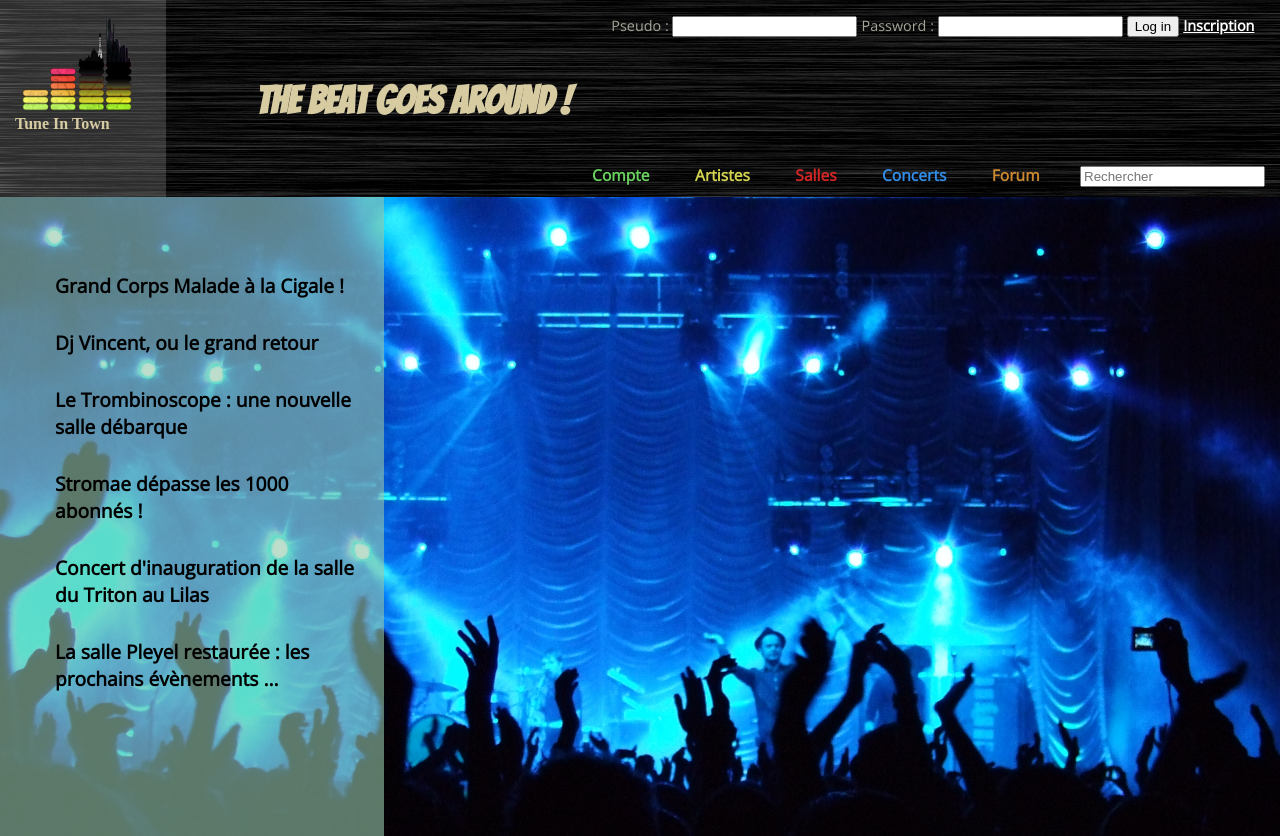
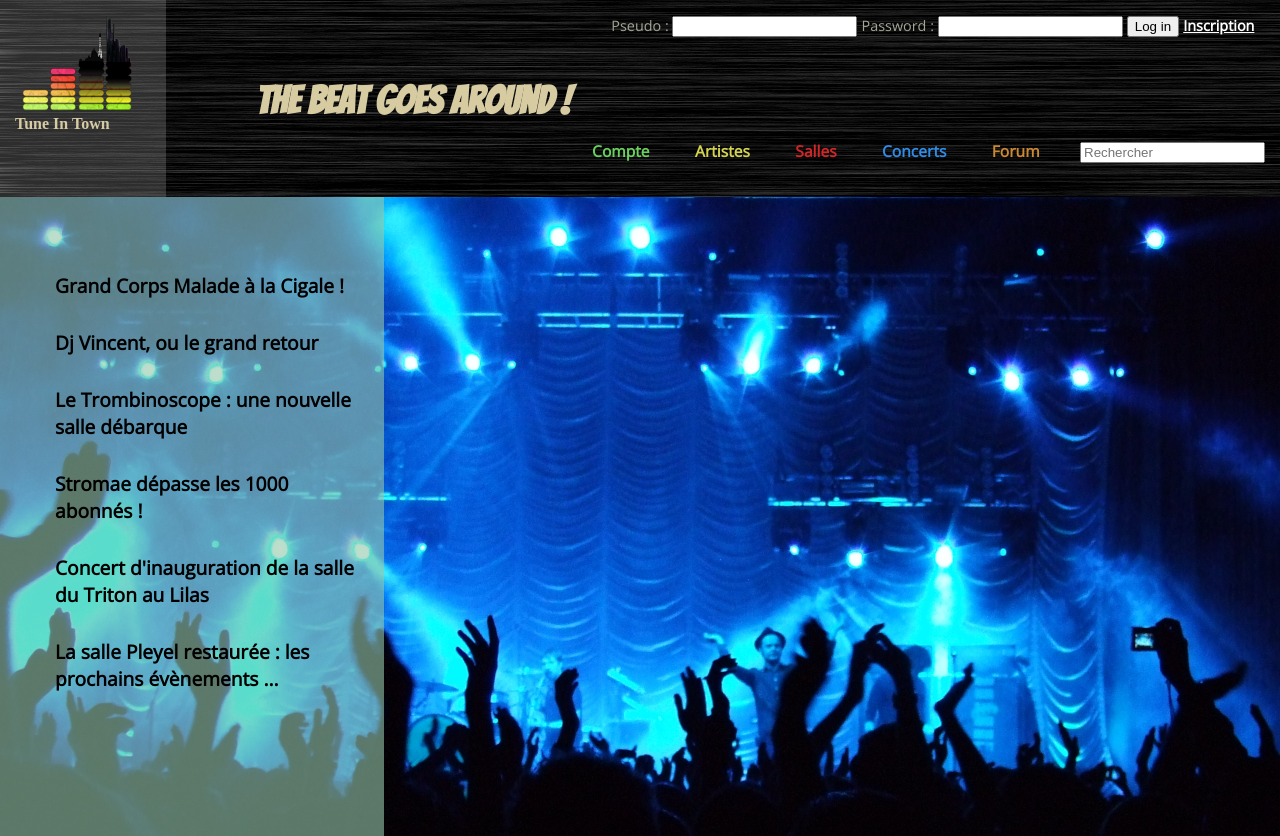
Before and after one commit to baptisteCapart/Site-Web, a PHP site: page /home.php in a window 1280 px wide. Shown: the top 836 px of the page. Run offline with PHP 8.4, Linux system fonts and the light colour scheme; some web fonts are replaced.

Commit message:
heuteur menu en px

```diff
--- a/banniere.php
+++ b/banniere.php
@@ -34,7 +34,7 @@
 			<span class="login">Pseudo : </span>
 			<input type="text" name="pseudo" value=""/>
 			<span class="login">Password : </span>
-			<input type="pas	sword" name="mdp" value=""/>
+			<input type="password" name="mdp" value=""/>
 			<input type="submit" value="Log in"/>
 			<span class="sign_in"><a href ="formulaire.php" target="_blank">Inscription</a></span>
 		</form>
--- a/bannierestyle.css
+++ b/bannierestyle.css
@@ -73,7 +73,7 @@ nav
 	display: inline-block;
 	font-weight: bold;
 	position : absolute;
-	top : 18%;
+	top : 120px;
 	width: 100%;
 	min-width: 700px;
 }
--- a/homestyle.css
+++ b/homestyle.css
@@ -17,7 +17,6 @@ html
 	margin: 0;
 	padding: 0;
 }
-
 
 div
 {
```
